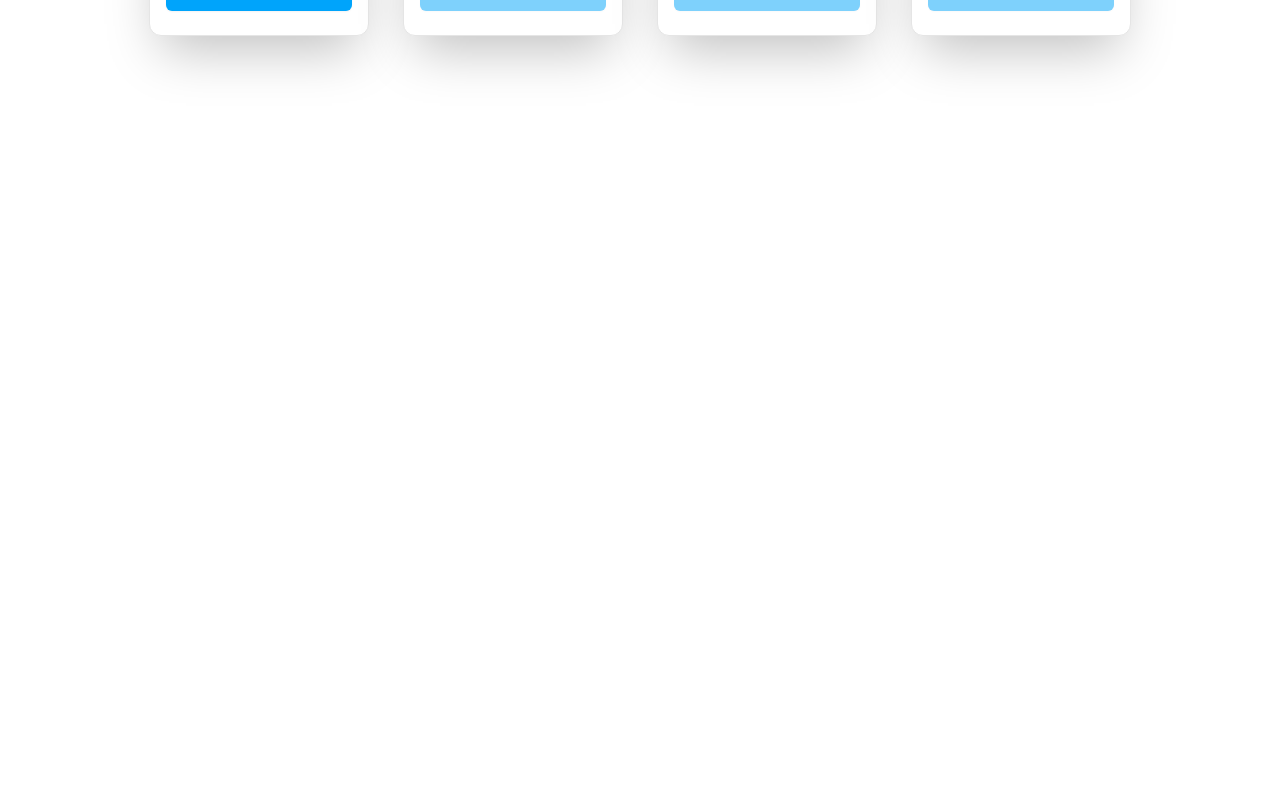
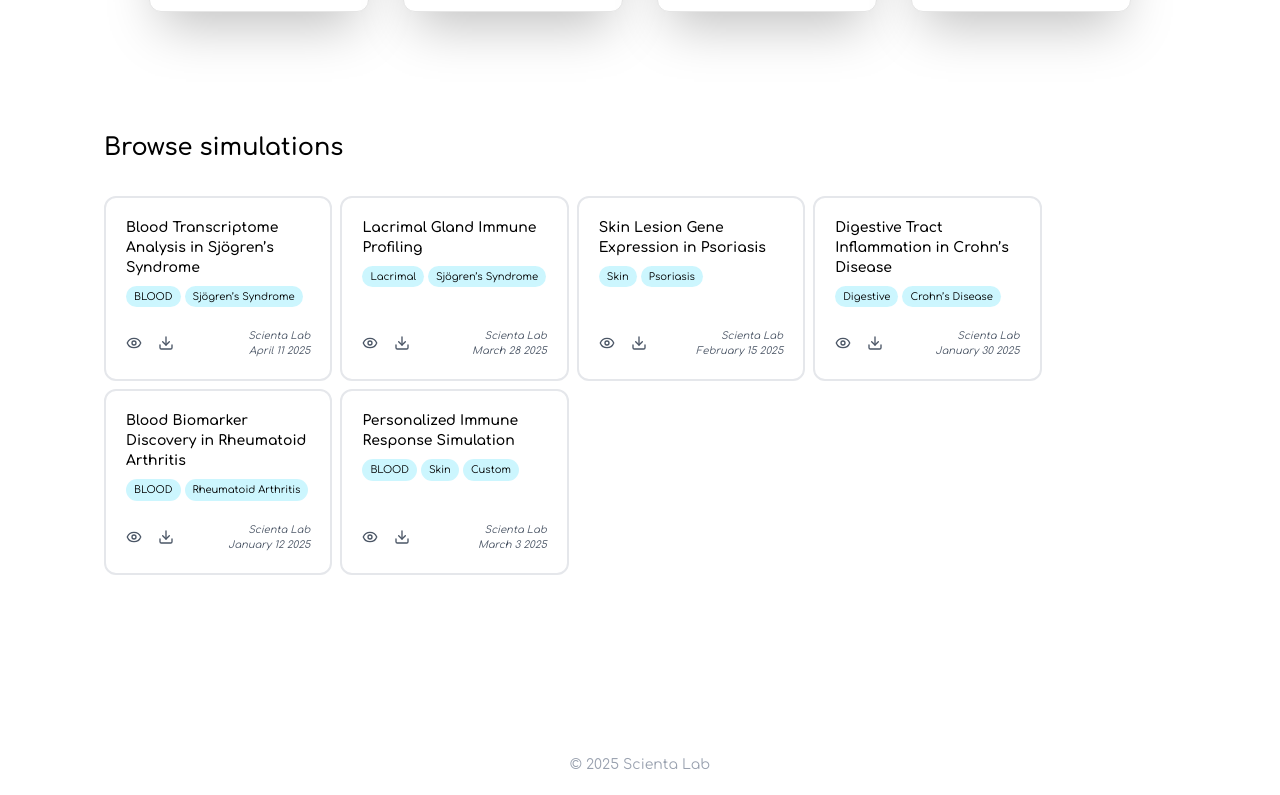
Before and after one commit to borisghidaglia/eva, a Next.js app: page / in a window 1280 px wide. Shown: the part 759-1554 px from the top of the page. Before the commit the page ends 910 px from the top, so only its background shows below. Built offline with nearby package versions, Linux system fonts and the light colour scheme.

Commit message:
- Browsing simulations section ok -  Adds footer - Adds Tag

```diff
--- a/app/globals.css
+++ b/app/globals.css
@@ -6,6 +6,8 @@
 @theme {
   --color-primary: #00a4fb;
   --color-secondary: #00d2fb;
+
+  --text-tiny: 0.625rem; /* 10px */
 }
 
 @layer utilities {
--- a/app/layout.tsx
+++ b/app/layout.tsx
@@ -59,6 +59,9 @@ export default function RootLayout({
           </div>
         </header>
         {children}
+        <footer className="mx-auto flex max-w-6xl items-center justify-center px-10 py-5">
+          <p className="text-sm text-gray-400">© 2025 Scienta Lab</p>
+        </footer>
       </body>
     </html>
   );
--- a/app/page.tsx
+++ b/app/page.tsx
@@ -1,6 +1,7 @@
+import { LucideDownload, LucideEye } from "lucide-react";
 import Image from "next/image";
 
-import heroBanner from "@/public/hero-banner.png";
+import { Button } from "@/components/ui/button";
 import {
   Card,
   CardContent,
@@ -9,8 +10,10 @@ import {
   CardHeader,
   CardTitle,
 } from "@/components/ui/card";
-import { Button } from "@/components/ui/button";
 import { MultiSelect } from "@/components/ui/multi-select";
+import { Tag } from "@/components/ui/tag";
+
+import heroBanner from "@/public/hero-banner.png";
 
 const domains = [
   {
@@ -43,10 +46,55 @@ const domains = [
   },
 ];
 
+const simulations = [
+  {
+    id: 1,
+    name: "Blood Transcriptome Analysis in Sjögren’s Syndrome",
+    author: "Scienta Lab",
+    tags: ["BLOOD", "Sjögren’s Syndrome"],
+    date: "April 11 2025",
+  },
+  {
+    id: 2,
+    name: "Lacrimal Gland Immune Profiling",
+    author: "Scienta Lab",
+    tags: ["Lacrimal", "Sjögren’s Syndrome"],
+    date: "March 28 2025",
+  },
+  {
+    id: 3,
+    name: "Skin Lesion Gene Expression in Psoriasis",
+    author: "Scienta Lab",
+    tags: ["Skin", "Psoriasis"],
+    date: "February 15 2025",
+  },
+  {
+    id: 4,
+    name: "Digestive Tract Inflammation in Crohn’s Disease",
+    author: "Scienta Lab",
+    tags: ["Digestive", "Crohn’s Disease"],
+    date: "January 30 2025",
+  },
+  {
+    id: 5,
+    name: "Blood Biomarker Discovery in Rheumatoid Arthritis",
+    author: "Scienta Lab",
+    tags: ["BLOOD", "Rheumatoid Arthritis"],
+    date: "January 12 2025",
+  },
+  {
+    id: 6,
+    name: "Personalized Immune Response Simulation",
+    author: "Scienta Lab",
+    tags: ["BLOOD", "Skin", "Custom"],
+    date: "March 3 2025",
+  },
+];
+
 export default function Home() {
   return (
-    <main>
-      <header className="mx-auto mb-10 max-w-6xl space-y-4 px-10 py-6">
+    <main className="mb-40 space-y-10">
+      <header className="mx-auto max-w-6xl space-y-4 px-10 pt-6">
         <h1 className="text-2xl font-semibold">Launch a simulation with Eva</h1>
         <p className="max-w-prose text-base text-gray-400">
           Access to EVA, our multi-modal model that captures the complexity and
@@ -54,7 +102,7 @@ export default function Home() {
           network, and investigate association with clinical outcomes.
         </p>
       </header>
-      <section className="stack mx-auto max-w-6xl px-10">
+      <section className="stack mx-auto mb-30 max-w-6xl px-10">
         <Image
           alt="Banner illustration"
           src={heroBanner}
@@ -65,41 +113,80 @@ export default function Home() {
         />
 
         <div className="mt-[115px] flex h-full justify-around gap-6 px-10">
-          {domains.map((card) => (
+          {domains.map((domain) => (
             <Card
-              key={card.title}
+              key={domain.title}
               className="flex h-98 w-55 flex-col justify-between bg-white shadow-2xl"
             >
               <CardHeader className="space-y-2 px-4">
-                <CardTitle className="text-base">{card.title}</CardTitle>
+                <CardTitle className="text-base">{domain.title}</CardTitle>
                 <CardDescription className="text-xs">
-                  {card.description}
+                  {domain.description}
                 </CardDescription>
               </CardHeader>
               <CardContent className="flex flex-col gap-4 px-4">
                 <MultiSelect
                   name="Samples"
-                  options={card.samples}
+                  options={domain.samples}
                   placeholder="Choose a sample"
                 />
                 <MultiSelect
                   name="Diseases"
-                  options={card.diseases}
+                  options={domain.diseases}
                   placeholder="Choose a disease"
                 />
               </CardContent>
               <CardFooter className="px-4">
                 <Button
                   className="bg-primary hover:bg-primary/90 w-full font-bold"
-                  disabled={card.button.disabled}
+                  disabled={domain.button.disabled}
                 >
-                  {card.button.text}
+                  {domain.button.text}
                 </Button>
               </CardFooter>
             </Card>
           ))}
         </div>
       </section>
+
+      <section className="mx-auto max-w-6xl space-y-8 px-10">
+        <h3 className="text-2xl font-semibold">Browse simulations</h3>
+
+        <div className="flex flex-wrap gap-x-2 gap-y-2">
+          {simulations.map((simulation) => (
+            <div
+              key={simulation.id}
+              className="flex max-w-[25ch] flex-col justify-between rounded-xl border-2 border-gray-200 bg-white p-5 transition-transform hover:scale-110"
+            >
+              <span>
+                <h4 className="text-sm font-semibold">{simulation.name}</h4>
+                <div className="mt-2 mb-5 flex flex-wrap gap-1">
+                  {simulation.tags.map((tag, idx) => (
+                    <Tag key={idx} className="text-tiny truncate">
+                      {tag}
+                    </Tag>
+                  ))}
+                </div>
+              </span>
+              <div className="flex items-center justify-between">
+                <div className="-ml-2 flex items-center gap-0">
+                  <Button className="h-auto bg-transparent py-2 text-gray-600 shadow-none hover:bg-gray-100 has-[>svg]:px-2">
+                    <LucideEye className="h-4 w-4" />
+                  </Button>
+                  <Button className="h-auto bg-transparent py-2 text-gray-600 shadow-none hover:bg-gray-100 has-[>svg]:px-2">
+                    <LucideDownload className="h-4 w-4" />
+                  </Button>
+                </div>
+
+                <div className="text-tiny text-right text-gray-600 italic">
+                  <p>{simulation.author}</p>
+                  <p>{simulation.date}</p>
+                </div>
+              </div>
+            </div>
+          ))}
+        </div>
+      </section>
     </main>
   );
 }
--- a/components/ui/multi-select.tsx
+++ b/components/ui/multi-select.tsx
@@ -10,6 +10,7 @@ import { CheckIcon, LucideChevronDown } from "lucide-react";
 import { useState } from "react";
 
 import { SelectContent } from "@/components/ui/select";
+import { Tag } from "./tag";
 
 export const MultiSelect = <T extends string>({
   name,
@@ -45,12 +46,9 @@ export const MultiSelect = <T extends string>({
             <p className="h-6 text-xs text-gray-400">{placeholder}</p>
           ) : (
             selected.map((item) => (
-              <li
-                key={item}
-                className="bg-secondary/20 rounded-full px-2 py-1 text-xs text-nowrap"
-              >
-                {item}
-              </li>
+              <Tag key={item} asChild>
+                <li>{item}</li>
+              </Tag>
             ))
           )}
         </ul>
--- /dev/null
+++ b/components/ui/tag.tsx
@@ -0,0 +1,29 @@
+import * as React from "react";
+import { Slot } from "@radix-ui/react-slot";
+import { cn } from "@/lib/utils";
+import { ComponentProps } from "react";
+
+export const Tag = ({
+  asChild = false,
+  className,
+  children,
+  ref,
+  ...props
+}: ComponentProps<typeof Slot> & {
+  asChild?: boolean;
+  className?: string;
+}) => {
+  const Comp = asChild ? Slot : "span";
+  return (
+    <Comp
+      ref={ref}
+      className={cn(
+        "bg-secondary/20 rounded-full px-2 py-1 text-xs text-nowrap",
+        className,
+      )}
+      {...props}
+    >
+      {children}
+    </Comp>
+  );
+};
```
